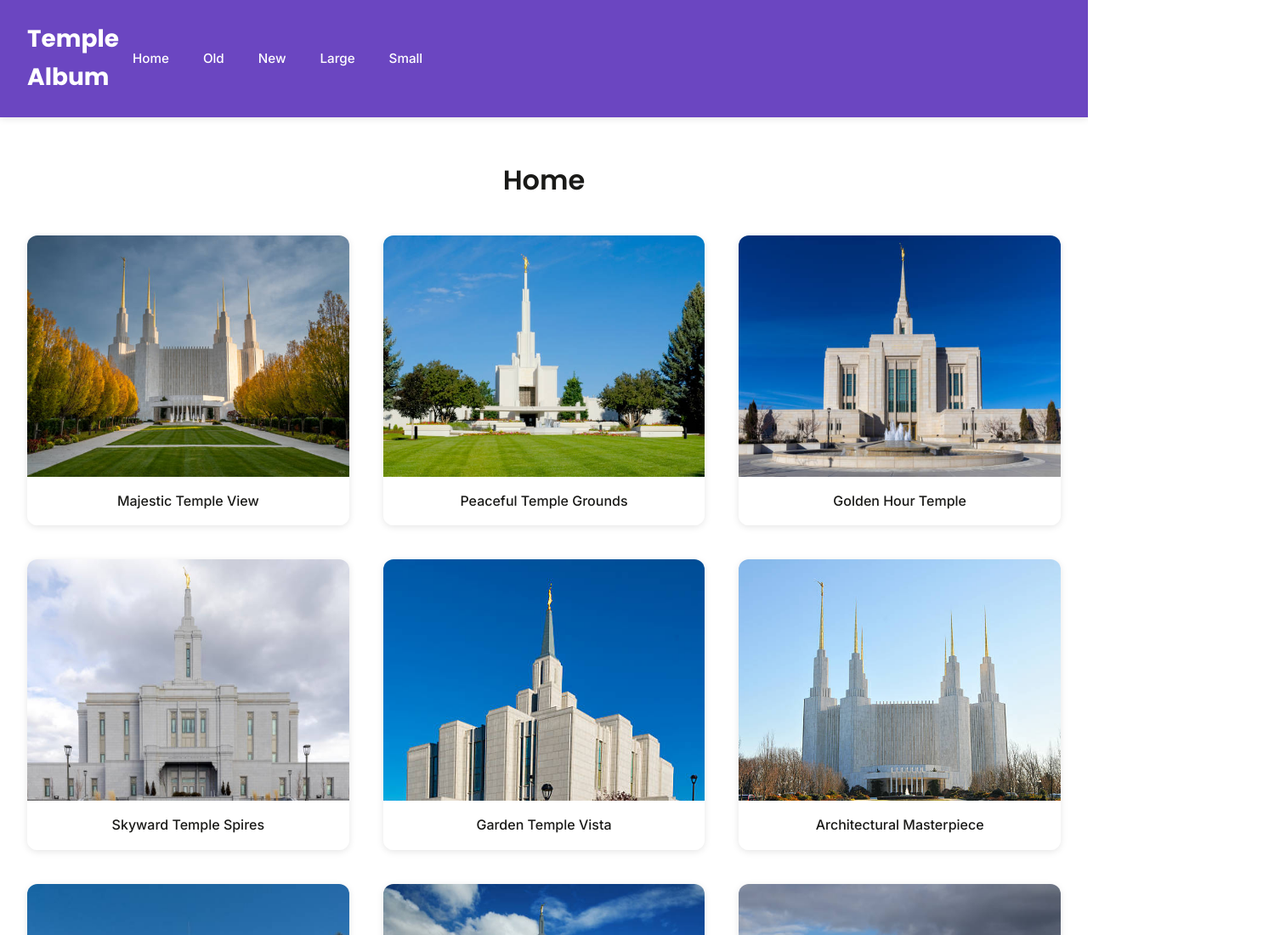
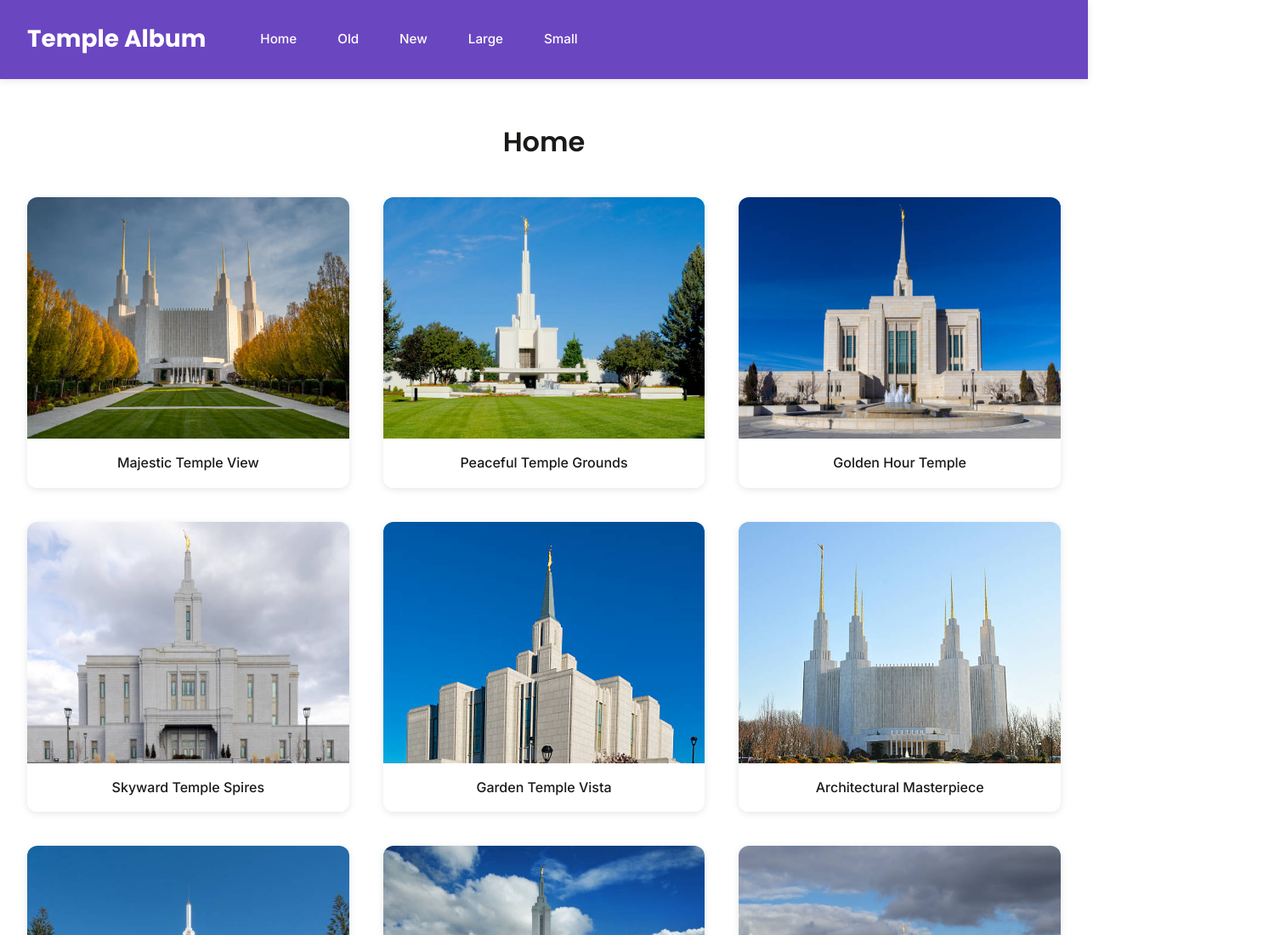
Before and after one commit to ProsperHermeon/wdd131, a plain HTML site: page temples.html in a window 1280 px wide. Shown: the top 1100 px of the page at 85% size, 1506 px wide, since content can reach past the window. Drawn offline with Linux system fonts and the light colour scheme.

Commit message:
updated temple assignment

```diff
--- a/styles/temples-large.css
+++ b/styles/temples-large.css
@@ -13,6 +13,8 @@
     font-size: 1.75rem;
     text-align: left;
     margin: 0;
+    margin-right: 3rem;
+    flex: 0 0 auto;
   }
 
   /* Hide Hamburger in Large View */
@@ -28,7 +30,9 @@
     background-color: transparent;
     box-shadow: none;
     padding: 0;
-    gap: 0.5rem;
+    gap: 1rem;
+    flex: 0 0 auto;
+    margin-left: auto;
   }
 
   nav a {
```
